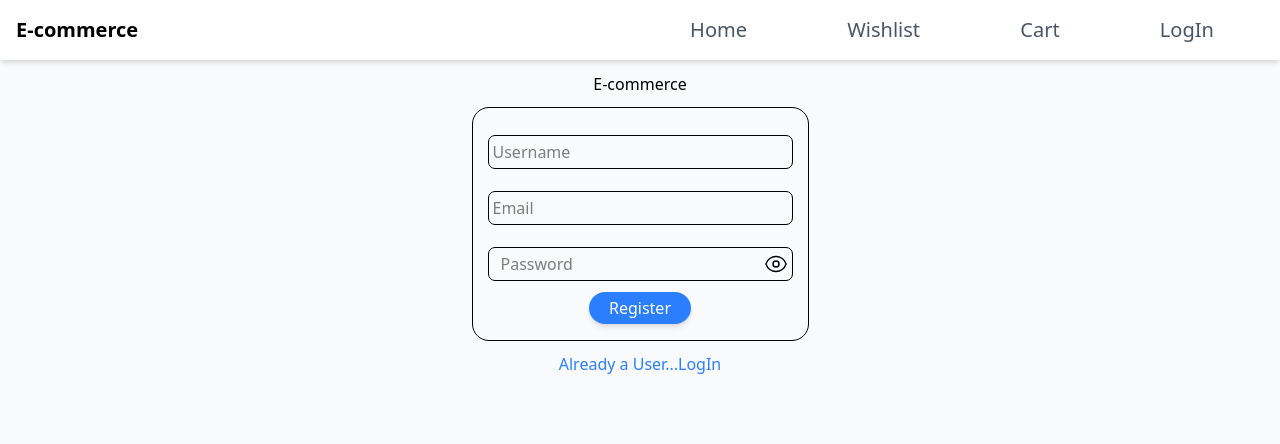
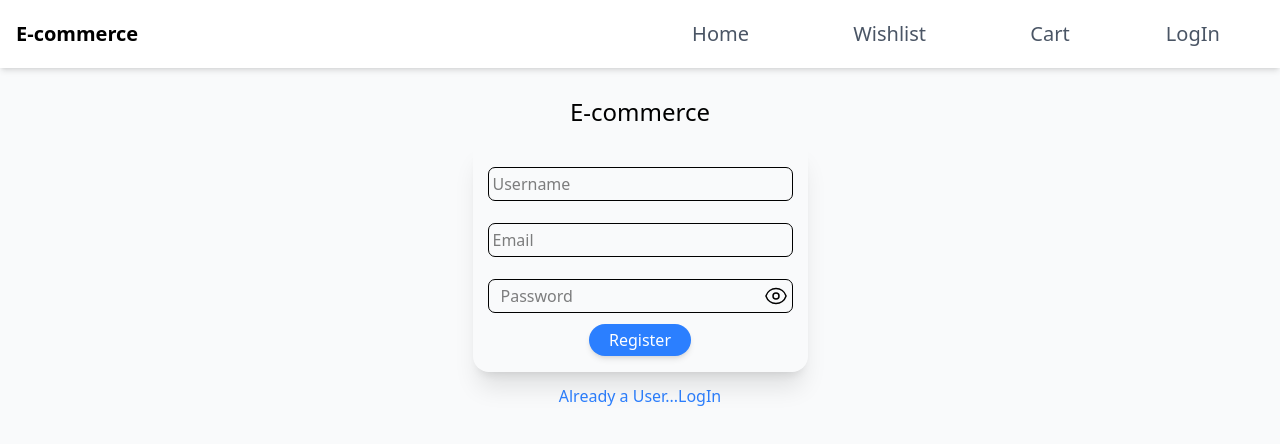
Before and after one commit to AyushGandhi2004/E-commerce, a React (Vite) app in the folder frontend/: page /register in a window 1280 px wide. Shown: the top 444 px of the page. Built offline with nearby package versions, Linux system fonts and the light colour scheme; no server answers.

Commit message:
Some changes in UI to make buttons more responsive also made navbar responsive(Feedback) -installed Skeleton loaders(not working yet)

```diff
--- a/frontend/package.json
+++ b/frontend/package.json
@@ -15,6 +15,7 @@
     "axios": "^1.11.0",
     "react": "^19.1.1",
     "react-dom": "^19.1.1",
+    "react-loading-skeleton": "^3.5.0",
     "react-router-dom": "^7.8.1"
   },
   "devDependencies": {
--- a/frontend/src/Pages/CategoryProducts/CategoryProducts.jsx
+++ b/frontend/src/Pages/CategoryProducts/CategoryProducts.jsx
@@ -3,6 +3,8 @@ import NavBar from "../../components/NavBar/nav";
 import { useParams } from "react-router-dom";
 import api from "../../api";
 import ProductCard from "../../components/ProductCard/ProductCard";
+import Skeleton from 'react-loading-skeleton'
+import 'react-loading-skeleton/dist/skeleton.css'
 
 const CategoryProducts = () => {
     const {category} = useParams();
@@ -29,18 +31,21 @@ const CategoryProducts = () => {
         fetchProducts();
     },[category]);
 
-    if(loading){
-        return <div>Loading...</div>;
-    }
+    // if(loading){
+    //     return <div>Loading...</div>;
+    // }
 
     return (
         <div className="pt-3 flex flex-col justify-center items-center w-full h-screen">
+            <div className="flex flex-wraptext-lg font-bold mt-4">{
+                    loading ? <Skeleton /> : <h1 >Products in {category} Category</h1>
+                }
+            </div>
 
-            <h1 className="flex flex-wraptext-lg font-bold mt-4">Products in {category} Category</h1>
             <div className="grid grid-cols-2 md:grid-cols-3 lg:grid-cols-4 gap-4 p-4 w-full h-full">
                 {
                     products.map((product) => {
-                        return <ProductCard key={product._id} product={product}/>
+                        return loading? <Skeleton/> :<ProductCard key={product._id} product={product}/>
                     })
                 }
             </div>
--- a/frontend/src/Pages/ProductDescription/ProductDescription.jsx
+++ b/frontend/src/Pages/ProductDescription/ProductDescription.jsx
@@ -1,7 +1,8 @@
 import React from 'react'
 import { useEffect } from 'react';
-import { useState } from 'react';
+import { useState,useContext } from 'react';
 import api from '../../api';
+import { UserContext } from '../../context/User';
 import { useParams } from 'react-router-dom';
 import { HeartIcon as HeartIconOutline } from '@heroicons/react/24/outline';
 import { HeartIcon as HeartIconSolid } from '@heroicons/react/24/solid';
@@ -11,6 +12,7 @@ const ProductDescription = () => {
     const [product , setProduct] = useState({});
     const [wishlist,setWishlist] = useState(false);
     const [cart,setCart] = useState(false);
+    const {user} = useContext(UserContext);
     //removeWishlist not working and in useEffect i need to setWishlist acc to if product is present or not and for that i need to create a backend query if for checking if a product is in a user's wishlist or not
     const fetchProduct = async ()=>{
         try {
@@ -60,8 +62,8 @@ const ProductDescription = () => {
         }
     }
     const changeWishlist = ()=>{
-        if(!wishlist) addWishlist();
-        else removeWishlist();
+        if(user && !wishlist) addWishlist();
+        else if(user) removeWishlist();
     }
 
     const removeCart = async ()=>{
@@ -82,8 +84,8 @@ const ProductDescription = () => {
 
     }
     const changeCart = ()=>{
-        if(cart) removeCart();
-        else addCart();
+        if(user && cart) removeCart();
+        else if(user) addCart();
     }
 
   return (
@@ -96,8 +98,8 @@ const ProductDescription = () => {
             <div className='bg-blue-400 p-2 rounded-xl text-bold'>Rs. {product.price}</div>
         </div>
         <div className='w-full my-2 flex justify-between'>
-            <button className='h-8 w-8 md:h-10 md:w-10 pl-2 md:pl-4' onClick={changeWishlist}>{wishlist?<HeartIconSolid/>:<HeartIconOutline/>}</button>
-            <button className='p-1 outline-1 rounded-full mr-2 md:mr-4' onClick={changeCart} >{cart? "Added" : "Add to Cart"}</button>
+            <button className='h-8 w-8 md:h-10 md:w-10 pl-2 md:pl-4 cursor-pointer' onClick={changeWishlist}>{wishlist?<HeartIconSolid/>:<HeartIconOutline/>}</button>
+            <button className='p-1 outline-1 rounded-full mr-2 md:mr-4 cursor-pointer' onClick={changeCart} >{cart? "Added" : "Add to Cart"}</button>
         </div>
         <div className='flex flex-wrap w-full m-2 p-2 md:m-4 md:p-4'>
             {product.description}
--- a/frontend/src/Pages/Register/Register.jsx
+++ b/frontend/src/Pages/Register/Register.jsx
@@ -61,11 +61,11 @@ const Register = ()=>{
 
 
     return (
-        <div className="flex flex-col justify-center items-center h-full">
-            <div className="m-3">
+        <div className="flex flex-col justify-center items-center h-full md: mt-4">
+            <div className="m-3 md:text-2xl">
                 <h2>E-commerce</h2>
             </div>
-            <form className="flex flex-col justify-between items-center mb-3 outline-1 rounded-2xl p-4" onSubmit={registerHandler}>
+            <form className="flex flex-col justify-between items-center mb-3 shadow-xl z-10 rounded-2xl p-4" onSubmit={registerHandler}>
                 <input type="text" placeholder="Username" value={username} onChange={(e)=> setUsername(e.target.value)} className="m-3 outline-1 rounded-md p-1 w-full"/>
                 <input type="email" placeholder="Email" value={email} onChange={(e)=> setEmail(e.target.value)} className="m-3 outline-1 rounded-md p-1 w-full" />
                 <div className="m-3 outline-1 rounded-md p-1 flex w-full">
@@ -73,7 +73,7 @@ const Register = ()=>{
                     {!visiblePassword ? <EyeIcon className="size-6 cursor-pointer" onClick={(e)=>setVisiblePassword(true)}/> : <EyeSlashIcon className="size-6 cursor-pointer" onClick={(e)=>setVisiblePassword(false)}/>}
                 </div>
 
-                <button type="submit" className="bg-blue-500 text-white rounded-full px-5 py-1 shadow-md">Register</button>
+                <button type="submit" className="bg-blue-500 text-white rounded-full px-5 py-1 shadow-md cursor-pointer hover:bg-blue-600">Register</button>
             </form>
             <Link to='/login' className="text-blue-500">Already a User...LogIn</Link>
         </div>
--- a/frontend/src/Pages/login/login.jsx
+++ b/frontend/src/Pages/login/login.jsx
@@ -49,17 +49,17 @@ const Login = ()=>{
 
 
     return (
-        <div className="flex flex-col justify-center items-center h-full ">
-            <div className="m-3">
+        <div className="flex flex-col justify-center items-center h-full md: mt-4">
+            <div className="m-3 md:text-2xl">
                 <h1>E-commeerce</h1>
             </div>
-            <form className="flex flex-col justify-between items-center mb-3 outline-1 rounded-2xl p-4" onSubmit={handleSubmit}>
+            <form className="flex flex-col justify-between items-center mb-3 shadow-xl z-10 rounded-2xl p-4" onSubmit={handleSubmit}>
                 <input type="text" placeholder="Username" value={username} onChange={(e)=> setUsername(e.target.value)} className="m-3 outline-1 rounded-md p-1 flex w-full"/>
                 <div className="m-3 outline-1 rounded-md p-1 flex w-full">
                     <input type={visiblePassword?"text":"password"} placeholder="Password" value={password} onChange={(e)=> setPassword(e.target.value)} className="flex-grow outline-none bg-transparent px-2"/>
                     {!visiblePassword ? <EyeIcon className="size-6 cursor-pointer" onClick={(e)=>setVisiblePassword(true)}/> : <EyeSlashIcon className="size-6 cursor-pointer" onClick={(e)=>setVisiblePassword(false)}/>}
                 </div>
-                <button type="submit" className="bg-blue-500 text-white rounded-full px-5 py-1 shadow-md">Login</button>
+                <button type="submit" className="bg-blue-500 text-white rounded-full px-5 py-1 shadow-md cursor-pointer hover:bg-blue-600">Login</button>
             </form>
             <Link to='/register' className="text-blue-500">New to E-commerce...SignUp</Link>
         </div>
--- a/frontend/src/components/NavBar/nav.jsx
+++ b/frontend/src/components/NavBar/nav.jsx
@@ -39,24 +39,24 @@ const NavBar = () => {
                 <div className="flex justify-between lg:justify-around items-center sm: text-xs md:text-lg lg:text-xl w-full">
                     <NavLink
                         to="/"
-                        className="text-gray-600 hover:text-blue-500 transition-colors"
+                        className={({isActive})=>`  rounded-full px-2 py-1  ${isActive ? "text-white bg-blue-500 shadow-lg opacity-85" : "text-gray-600 hover:text-blue-500"}`}
                     >
                         Home
                     </NavLink>
                     <NavLink
                         to="/wishlist"
-                        className="text-gray-600 hover:text-blue-500 transition-colors"
+                        className={({isActive})=>`  rounded-full px-2 py-1  ${isActive ? "text-white bg-blue-500 shadow-lg opacity-85" : "text-gray-600 hover:text-blue-500"}`}
                     >
                         Wishlist
                     </NavLink>
                     <NavLink
                         to="/cart"
-                        className="text-gray-600 hover:text-blue-500 transition-colors"
+                        className={({isActive})=>`  rounded-full px-2 py-1  ${isActive ? "text-white bg-blue-500 shadow-lg opacity-85" : "text-gray-600 hover:text-blue-500"}`}
                     >
                         Cart
                     </NavLink>
 
-                    <button type="button" className="text-gray-600 hover:text-blue-500 transition-colors" onClick={handleButton}>
+                    <button type="button" className="text-gray-600 hover:text-blue-500 transition-colors cursor-pointer" onClick={handleButton}>
                         {user ? "LogOut" : "LogIn"}
                     </button>
                 </div>
```
Also changed, not shown: 1 other file (tests, documents, lock files or other folders).
